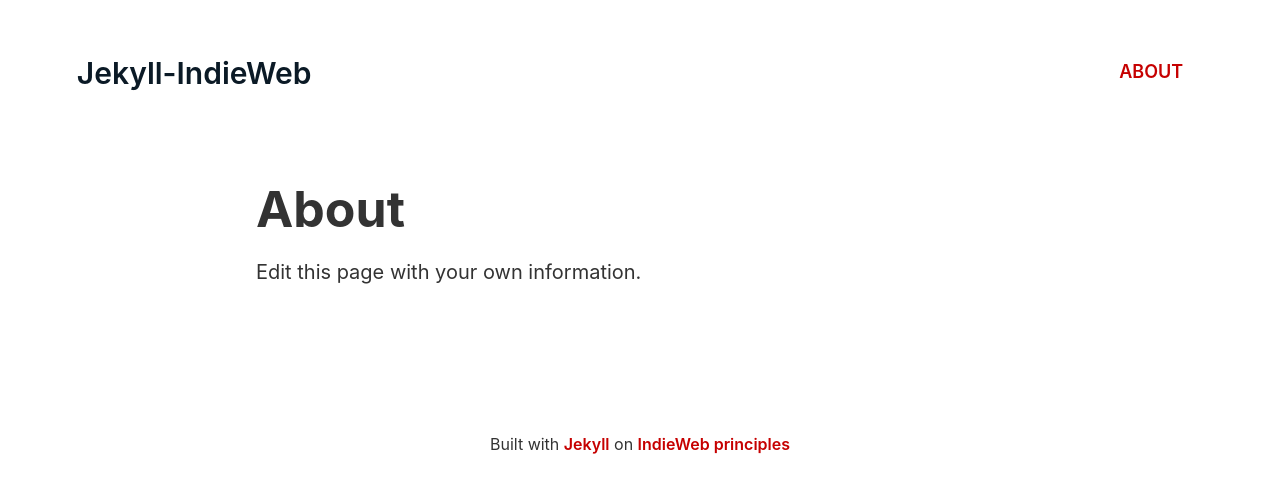
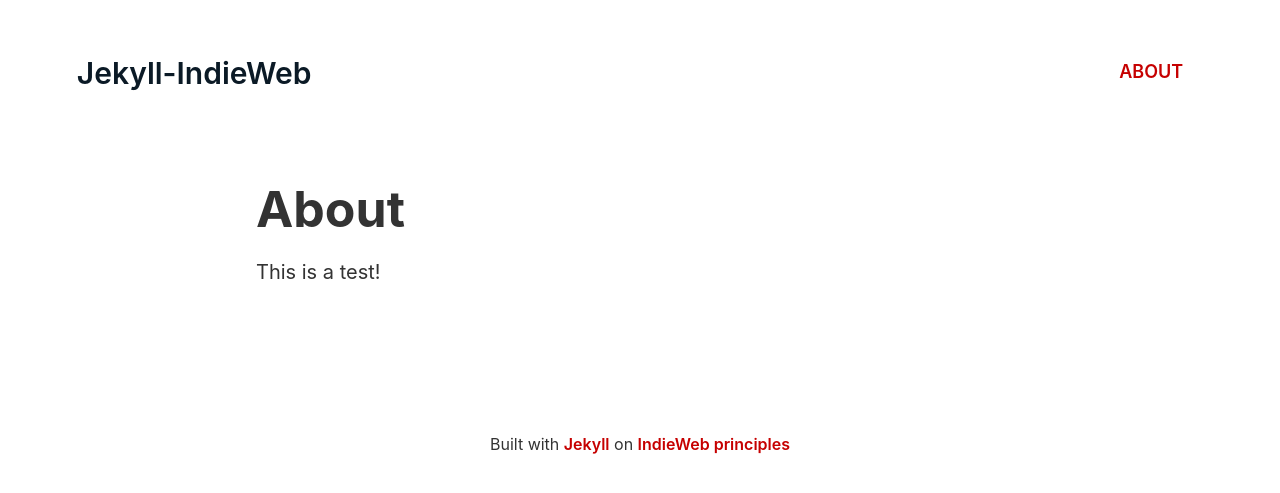
Before and after one commit to miklb/jekyll-indieweb, a Jekyll site: the page built from about.md, in a window 1280 px wide. Shown: the top 493 px of the page. Built offline with Jekyll 4.4.1, drawn with Linux system fonts in a browser that asks for light colours.

Commit message:
Update about.md

```diff
--- a/about.md
+++ b/about.md
@@ -4,4 +4,4 @@ title: About
 permalink: /about/
 ---
 
-Edit this page with your own information.
+This is a test!
```
